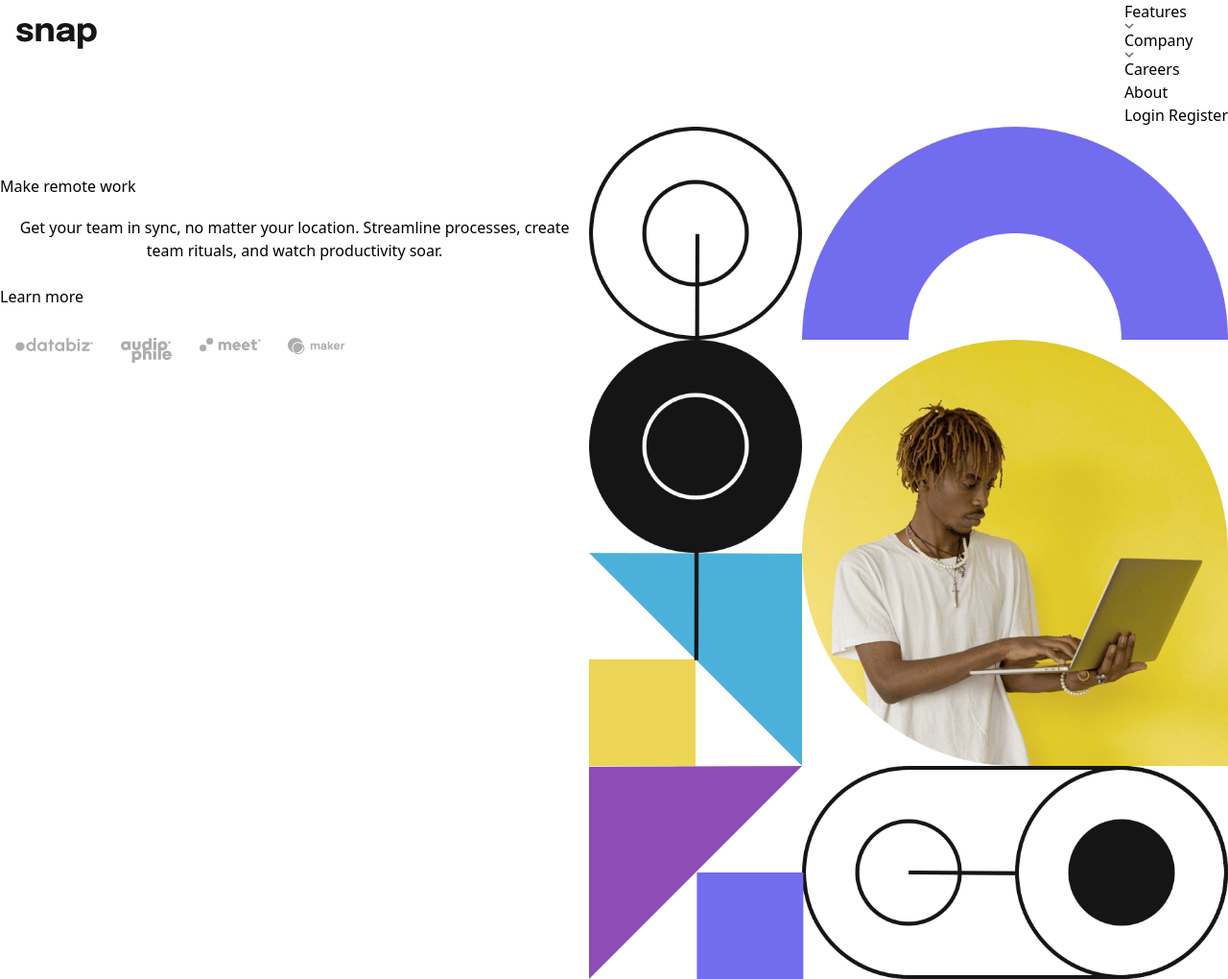
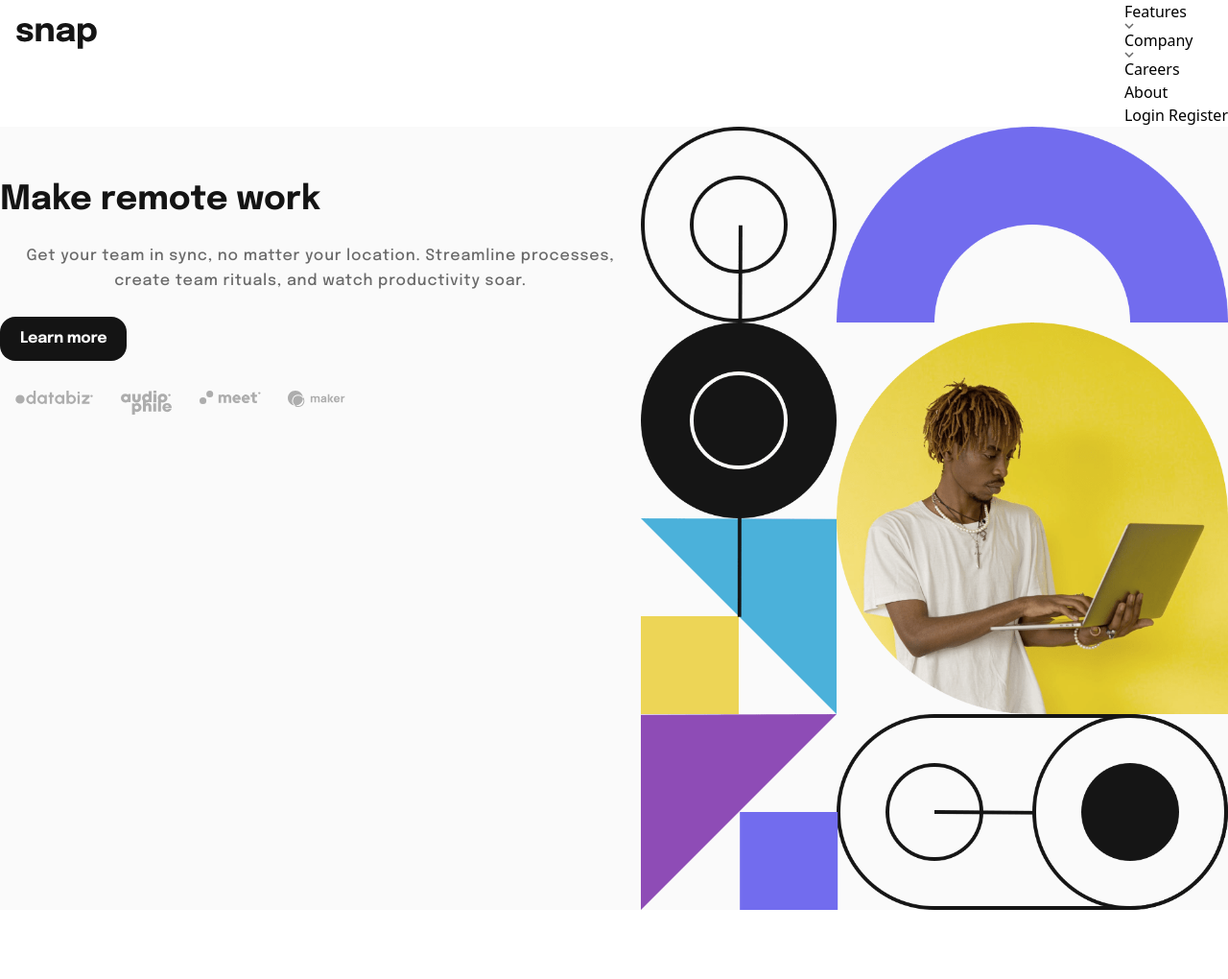
Before and after one commit to StephenYu2018/intro-section-with-dropdown-navigation-main, a website: page index.html in a window 1280 px wide. Shown: the whole page at 96% size. After the commit the page ends 948 px from the top, so only its background shows below. Drawn offline with Linux system fonts and the light colour scheme.

Commit message:
Add color, text and shape styles

```diff
--- a/index.html
+++ b/index.html
@@ -5,6 +5,10 @@
   <meta name="viewport" content="width=device-width, initial-scale=1.0">
 
   <link rel="stylesheet" href="./dist/styles.css">
+
+  <link rel="preconnect" href="https://fonts.googleapis.com">
+  <link rel="preconnect" href="https://fonts.gstatic.com" crossorigin>
+  <link href="https://fonts.googleapis.com/css2?family=Epilogue:wght@500;700&display=swap" rel="stylesheet">
 
   <link rel="icon" type="image/png" sizes="32x32" href="./images/favicon-32x32.png">
   <title>Frontend Mentor | Intro section with dropdown navigation</title>
@@ -71,7 +75,7 @@
     </nav>
   </header>
   <main>
-    <header class="flex flex-col lg:flex-row-reverse">
+    <header class="flex flex-col lg:flex-row-reverse bg-almost-white">
       <picture>
         <source srcset="./images/image-hero-desktop.png"
                 media="(min-width: 1024px)">
@@ -80,13 +84,22 @@
              width="750" height="564"
 	     class="w-full h-auto">
       </picture>
-      <div class="flex flex-col items-center lg:items-start py-[3.125rem]">
-        <h1 class="text-center">Make remote work</h1>
-        <p class="text-center mt-[1.1875rem]">
+      <div class="flex flex-col items-center lg:items-start py-[3.125rem]
+                  font-epilogue">
+        <h1 class="text-center text-almost-black text-[2.1875rem] font-bold">
+          Make remote work
+	</h1>
+        <p class="text-center text-medium-gray text-[1rem] font-medium
+                  leading-[1.625rem] tracking-wider mt-[1.1875rem]">
           Get your team in sync, no matter your location. Streamline processes,
           create team rituals, and watch productivity soar.
         </p>
-        <a href="#" class="block text-center mt-6">Learn more</a>
+        <a href="#"
+           class="block text-center text-almost-white text-[1rem] font-bold
+                  tracking-[-0.02em] bg-almost-black px-[1.3125rem]
+                  py-[0.6875rem] rounded-2xl mt-6">
+          Learn more
+        </a>
         <ul aria-description="Some of our top clients" class="flex mt-[1.9375rem]">
           <li aria-description="databiz" class="w-[7.0625rem] px-4">
             <img src="./images/client-databiz.svg" role="img" alt="Databiz logo"
```
Also changed, not shown: dist/styles.css.
